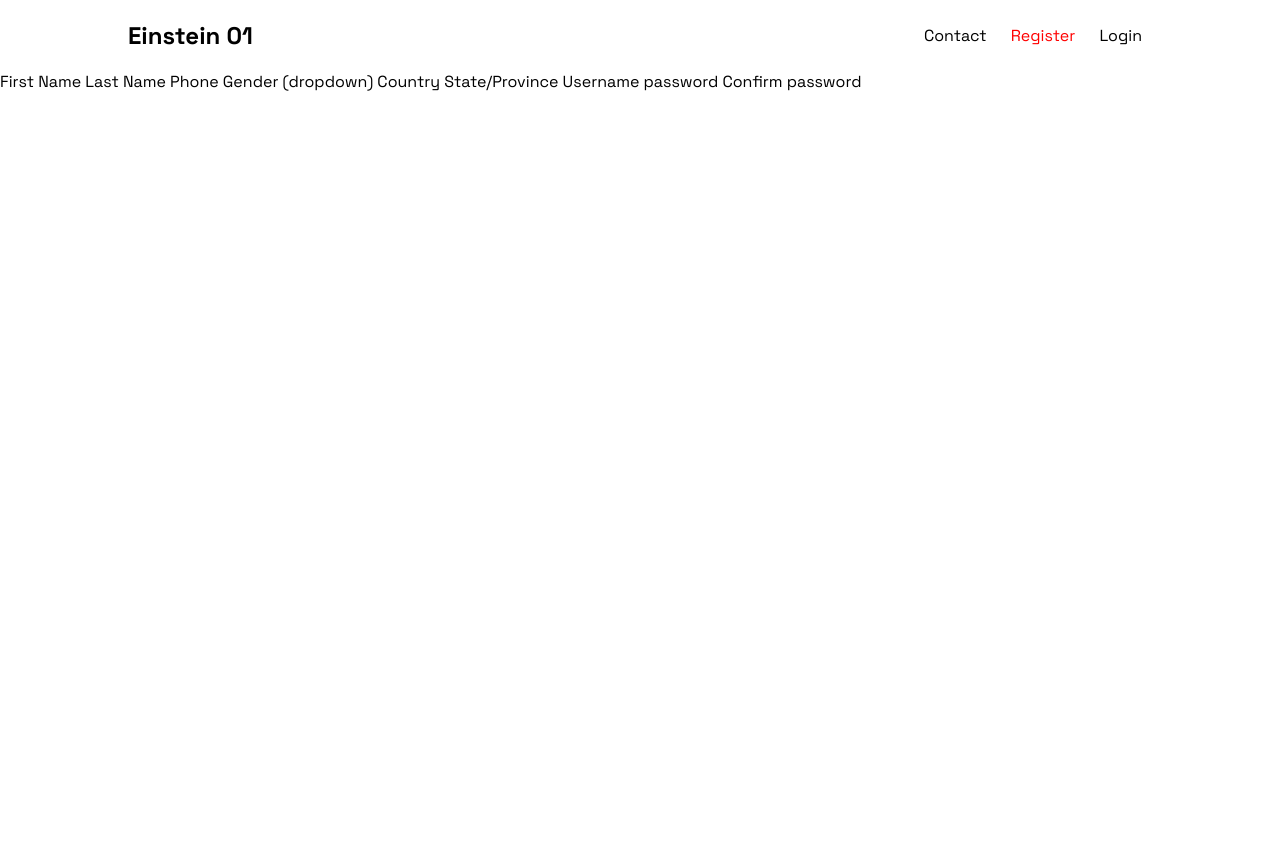
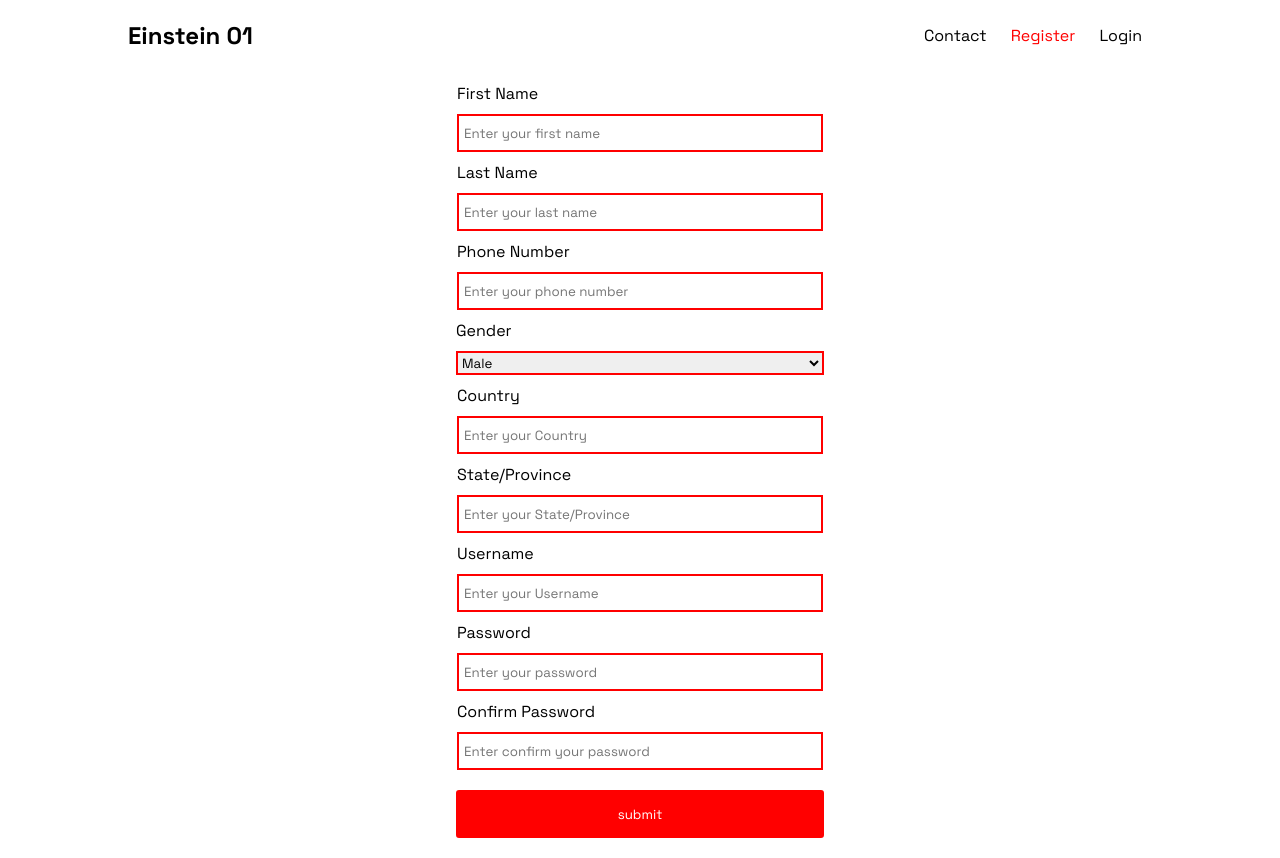
Before and after one commit to einsteinnnamah/AltschoolAssignment, a plain HTML site: page pages/Register/register.html in a window 1280 px wide. Before the commit the page ends 800 px from the top, so only its background shows below. Drawn offline with Linux system fonts and the light colour scheme.

Commit message:
register page

```diff
--- a/pages/Register/register.css
+++ b/pages/Register/register.css
@@ -0,0 +1,40 @@
+.reg_form{
+    display: flex;
+    flex-direction: column;
+    align-items: center;
+    margin-top: 2rem;
+}
+
+.reg_info{
+    display: flex;
+    flex-direction: column;
+}
+
+.reg_info input{
+    margin-top: 10px;
+    width: 22rem;
+    height: 1.5rem;
+    padding: 5px;
+    border: 2px solid red;
+    outline: none;
+}
+
+
+.reg_info select{
+    margin-top: 10px;
+    width: 23rem;
+    height: 1.5rem;
+    border: 2px solid red;
+    outline: none;
+}
+
+.reg_btn{
+    padding: 10px;
+    width: 23rem !important;
+    height: 3rem !important;
+    color: white;
+    background-color: red;
+    border: none;
+    border-radius: 3px;
+    cursor: pointer;
+}
--- a/pages/Register/register.html
+++ b/pages/Register/register.html
@@ -22,19 +22,59 @@
         </div>
     </div>
      <form class="reg_form">
+        <div class="reg_info">
+            <label for="fname">First Name</label>
+            <input type="text" name="fname" required placeholder="Enter your first name" id="">
+        </div>
+        <div class="reg_info" style="margin-top: 10px;">
+            <label for="fname">Last Name</label>
+            <input type="text" name="fname" required placeholder="Enter your last name" id="">
+        </div>
+        <div class="reg_info" style="margin-top: 10px;">
+            <label for="fname">Phone Number</label>
+           <input type="number" name="" placeholder="Enter your phone number" id="">
+        </div>
+
+        <div class="reg_info" style="margin-top: 10px;">
+            <label for="Gender">Gender</label>
+            <select name="gender" required>
+                <option value="male">Male</option>
+                <option value="Female"> Female</option>
+                <option value="rather not say">Rather not say</option>
+            </select>
+        </div>
+
+        <div class="reg_info" style="margin-top: 10px;">
+            <label for="country">Country</label>
+            <input type="text" name="country" required placeholder="Enter your Country" id="">
+        </div>
+        <div class="reg_info" style="margin-top: 10px;">
+            <label for="State/Province">State/Province</label>
+            <input type="text" name="State/Province" required placeholder="Enter your State/Province" id="">
+        </div>
+        <div class="reg_info" style="margin-top: 10px;">
+            <label for="username">Username</label>
+            <input type="text" name="Username" required placeholder="Enter your Username" id="">
+        </div>
+
+        <div class="reg_info" style="margin-top: 10px;">
+            <label for="password">Password</label>
+            <input type="password" name="password" required placeholder="Enter your password" id="">
+        </div>
+
+        <div class="reg_info" style="margin-top: 10px;">
+            <label for="password">Confirm Password</label>
+            <input type="password" name="password" required placeholder="Enter confirm your password" id="">
+        </div>
+
+
+        <div class="reg_info" style="margin-top: 10px;">
+            <input class="reg_btn" type="submit" value="submit">
+        </div>
+
 
      </form>
 
     </div>
 </body>
 </html>
-
-First Name
-Last Name
-Phone
-Gender (dropdown)
-Country
-State/Province
-Username
-password
-Confirm password
```
Also changed, not shown: pages/Login/login.html (+7 -0 lines).
